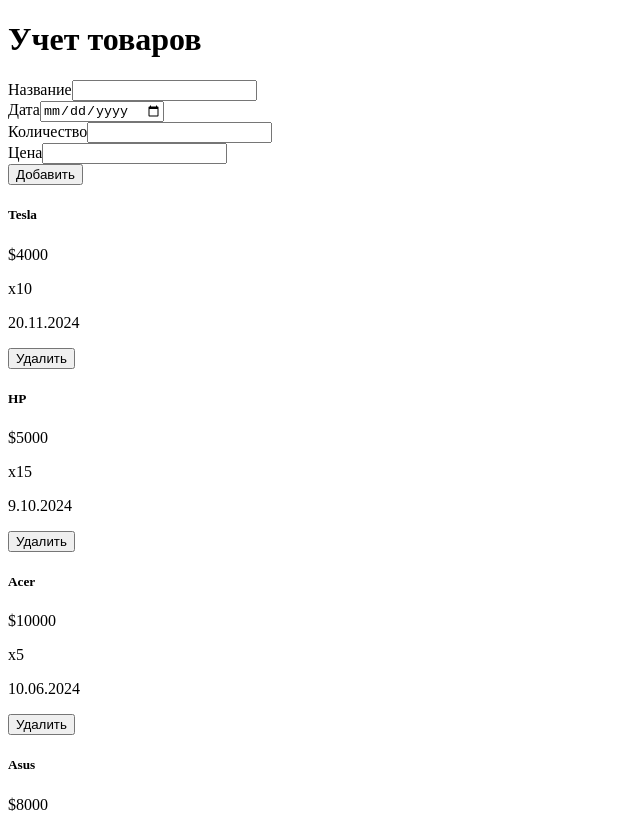
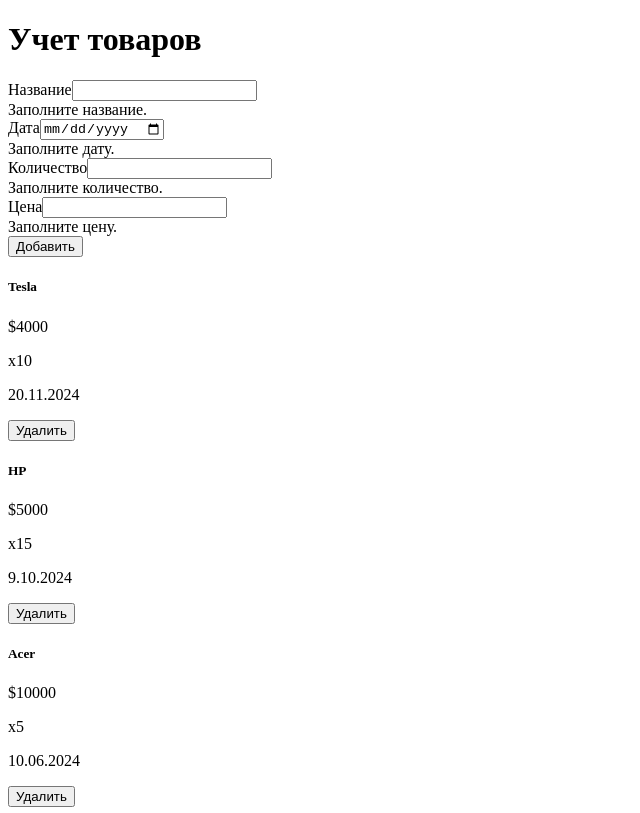
Before and after one commit to TamerlanWebd/products-is-23-19b, a Vue app: page / in a window 1280 px wide. Shown: the top 813 px of the page, without its empty margins (0-640 px from the left). Built offline with nearby package versions, Linux system fonts and the light colour scheme; the HTML template or start-up script is replaced by a standard one.

Commit message:
feat:fixed

```diff
--- a/src/App.vue
+++ b/src/App.vue
@@ -65,20 +65,32 @@
 <div class="col">
   <h1 class="text-center my-3">Учет товаров</h1>
   <div class="mb-3">
-  <label for="name" class="name">Название</label>
+  <label for="name" class="name":class="{'is-invalid': !name}">Название</label>
   <input type="text" v-model="name" class="form-control" id="name">
+  <div class="invalid-feedback">
+  Заполните название.
+      </div>
 </div>
 <div class="mb-3">
-  <label for="date" class="date">Дата</label>
+  <label for="date" class="date" :class="{'is-invalid': !date}">Дата</label>
   <input type="date" v-model="date" class="form-control" id="date">
+  <div class="invalid-feedback">
+  Заполните дату.
+      </div>
 </div>
 <div class="mb-3">
-  <label for="count" class="count">Количество</label>
+  <label for="count" class="count" :class="{'is-invalid': !count}">Количество</label>
   <input type="number" v-model="count" class="form-control" id="count">
+  <div class="invalid-feedback">
+  Заполните количество.
+      </div>
 </div>
 <div class="mb-3">
-  <label for="price" class="price">Цена</label>
+  <label for="price" class="price" :class="{'is-invalid': !price}">Цена</label>
   <input type="number" v-model="price" class="form-control" id="price">
+  <div class="invalid-feedback">
+  Заполните цену.
+      </div>
 </div>
 <button type="button" class="btn btn-outline-primary" @click="addproduct">Добавить</button>
 </div>
```
